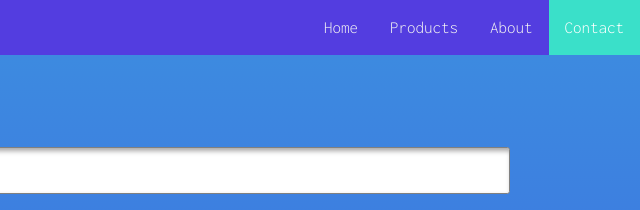
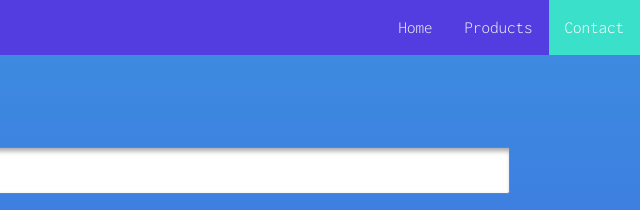
Before and after one commit to omgitzlava/Vefh-nnun-2, a plain HTML site: page Contact.html in a window 1280 px wide. Shown: the top 210 px of the page, 640-1280 px from the left. Drawn offline with Linux system fonts and the light colour scheme.

Commit message:
removed about nav

```diff
--- a/Contact.html
+++ b/Contact.html
@@ -6,7 +6,7 @@
     <meta name="viewport" content="width=device-width, initial-scale=1.0">
     <meta name="description" content="CSS grind">
     <meta name="author" content="Eva">
-    <title>CSS grind</title>
+    <title>Blåhaj</title>
     <link rel="preconnect" href="https://fonts.googleapis.com">
     <link rel="preconnect" href="https://fonts.gstatic.com" crossorigin>
     <link href="https://fonts.googleapis.com/css2?family=Inconsolata:wght@300&family=Roboto&display=swap" rel="stylesheet">
@@ -30,7 +30,6 @@
     <div class="navbar-links" id="navbarLinks">
       <a href="index.html">Home</a>
       <a href="Products.html">Products</a>
-      <a href="About.html">About</a>
       <a class="active" href="Contact.html">Contact</a>
     </div>
   </div>
```
